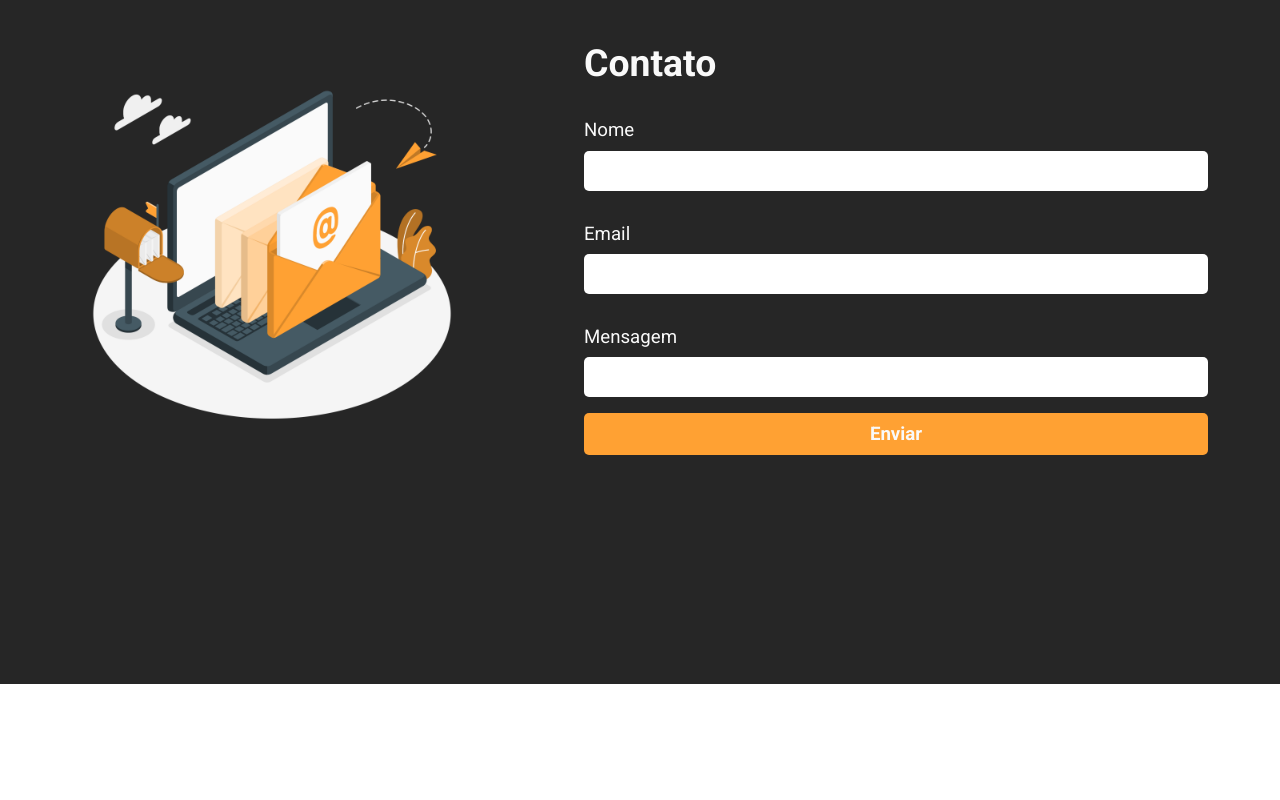
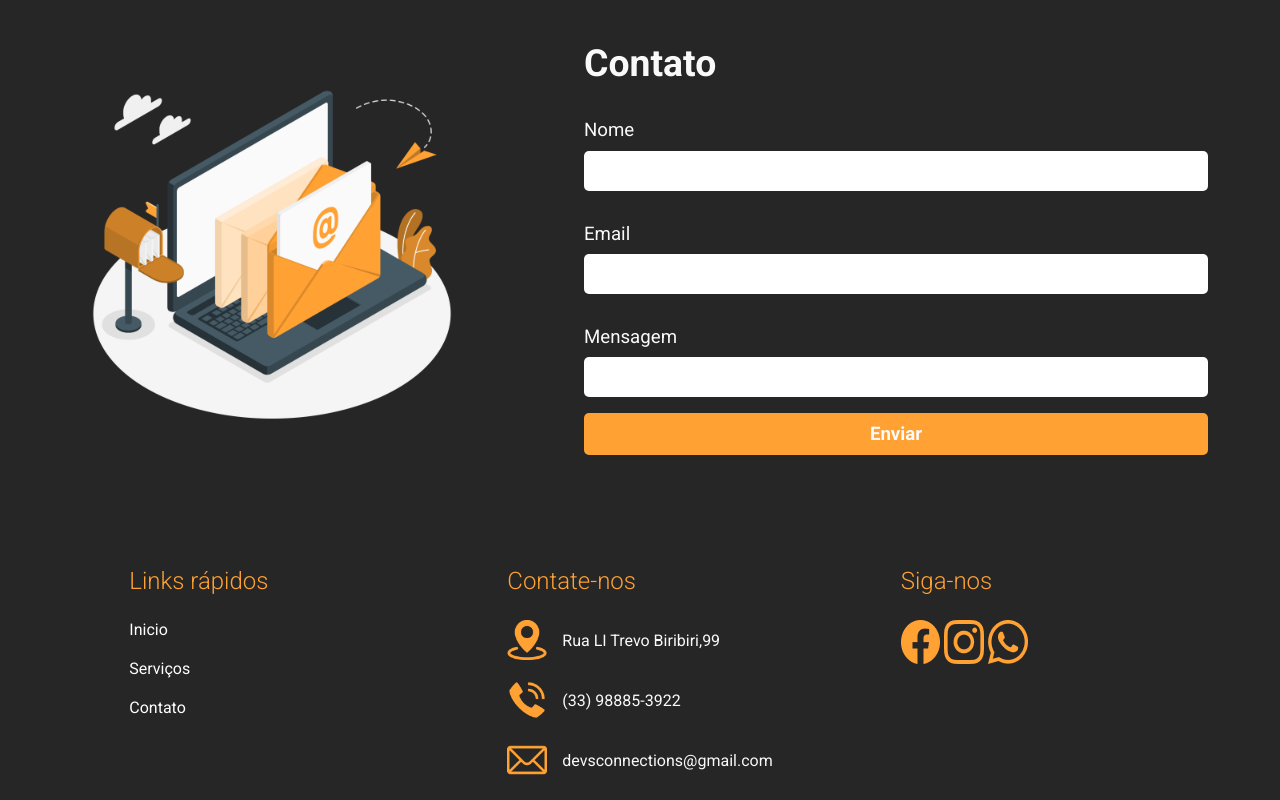
Before and after one commit to odivanmarco/Landing-Page-Concurso, a plain HTML site: page index.html in a window 1280 px wide. Shown: the part 2433-3233 px from the top of the page. Before the commit the page ends 3117 px from the top, so only its background shows below. Drawn offline with Linux system fonts and the light colour scheme.

Commit message:
Finalizando

```diff
--- a/assets/css/styles.css
+++ b/assets/css/styles.css
@@ -383,7 +383,8 @@ header{
 #contato{
     background-color: var(--primary);
     padding-top: 50px;
-    height: 100vh;
+    min-height: 80vh;
+    padding-bottom: 60px;
 }
 
 #titulo-contato{
@@ -457,50 +458,68 @@ header{
     opacity: 0.6;
 }
 
-/* Footer */
-#footer{
+/*Footer*/
+footer{
     background-color: var(--primary);
     display: flex;
+    flex-direction: row;
     flex-wrap: wrap;
-    justify-content: space-around;
-    padding-top: 30px;
-    border-width: 90%;
+    justify-content: center;
+    padding-top: 20px;
+    align-items: flex-start;
+    gap: 10%;
 }
 
-#footer h2{
-    font-size: 1.5em;
-    font-weight: 300;
+#info-contatos{
+    display: flex;
+    flex-direction: column;
+    justify-content: start;
+    align-items: flex-start;
     color: var(--text-white);
 }
 
-.footer-item{
-    width: 300px;
-    padding: 1em 5em;
+#info-contatos img{
+    width: 40px;
+    height: 40px;
+}
+
+.card-info-contatos{
     display: flex;
-    flex-direction: column;
+    flex-direction: row;
     justify-content: start;
     align-items: center;
+    gap: 15px;
+    margin-bottom: 20px;
 }
 
-.footer-item ul{
-    display: flex;
+.cards-footer{
+    min-width: 250px;
 }
 
-.footer-item ul li{
-    list-style-type: none;
-    padding-top: 1em;
+
+footer h3{
+    color: var(--secondary);
+    font-weight: 300;
+    font-size: 1.5em;
+    padding-bottom: 25px;
 }
 
-.footer-item ul li a{
+#links-rapidos ul li{
+    list-style-type: none;
+    color: white;
+    padding-bottom: 20px;
+}
+
+#links-rapidos ul li a{
     text-decoration: none;
+    color: white;
+}
+
+#links-rapidos ul li a:hover{
     color: var(--secondary);
 }
 
-#mapa-do-site{
-    display: flex;
-    flex-direction: column;
-    align-items: center;
-}
+/*Footer end*/
 
 @media screen and (max-width: 720px) {
     #menu-navbar{
--- a/index.html
+++ b/index.html
@@ -232,32 +232,42 @@
         </div>
     </section>
 
-    <!-- <section id="footer">
-
-        <div class="footer-item">
-            <h2>Mapa do site</h2>
-            <ul id="mapa-do-site">
+    <footer>
+        <div id="links-rapidos" class="cards-footer">
+            <h3>Links rápidos</h3>
+            <ul>
                 <li><a href="#inicio">Inicio</a></li>
-                <li><a href="#servicos">Servico</a></li>
-                <li><a href="#contato">contato</a></li>
-                <li><a href="#equipe">Equipe</a></li>
+                <li><a href="#servicos">Serviços</a></li>
+                <li><a href="#contato">Contato</a></li>
             </ul>
         </div>
 
-        <div class="footer-item">
-            <h2>Outra coisa</h2>
+        <div id="info-contatos" class="cards-footer">
+            <h3>Contate-nos</h3>
+            <div id="localizacao" class="card-info-contatos">
+                <img src="../Landing-Page-Concurso/assets/img/ícones/location.png" alt="">
+                <p>Rua LI Trevo Biribiri,99</p>
+            </div>
+            <div id="telefone" class="card-info-contatos">
+                <img src="../Landing-Page-Concurso/assets/img/ícones/telephone-call.png" alt="">
+                <p>(33) 98885-3922</p>
+            </div>
+            <div id="email" class="card-info-contatos">
+                <img src="../Landing-Page-Concurso/assets/img/ícones/mail.png" alt="">
+                <p>devsconnections@gmail.com</p>
+            </div>
         </div>
 
-        <div class="footer-item">
-            <h2>Siga-nos</h2>
-            <ul>
-                <li><a href="" class="rede-social-link"><img class="icone-navbar" src="../Landing-Page-Concurso/assets/img/ícones/Vector-1.png" alt="Logo Facebook"></a></li>
-                <li><a href="" class="rede-social-link"><img class="icone-navbar" src="../Landing-Page-Concurso/assets/img/ícones/Vector-2.png" alt="Logo Instagram"></a></li>
-                <li><a href="" class="rede-social-link"><img class="icone-navbar" src="../Landing-Page-Concurso/assets/img/ícones/Vector.png" alt="Logo Whatsapp"></a></li>
-            </ul>
+        <div id="redes-sociais" class="cards-footer">
+            <h3>Siga-nos</h3>
+            <div id="redes-sociais-footer">
+                <a href="" ><img class="icone-footer" src="../Landing-Page-Concurso/assets/img/ícones/Vector-1.png" alt="Logo Facebook"></a>
+                <a href="" ><img class="icone-footer" src="../Landing-Page-Concurso/assets/img/ícones/Vector-2.png" alt="Logo Instagram"></a>
+                <a href="" ><img class="icone-footer" src="../Landing-Page-Concurso/assets/img/ícones/Vector.png" alt="Logo Whatsapp"></a>
+            </div>
         </div>
 
-    </section> -->
+    </footer>
 
     <script src="../Landing-Page-Concurso/assets/js/scripts.js"></script>
 </body>
```
Also changed, not shown: assets/img/ícones/location.png (added), assets/img/ícones/mail.png (added), assets/img/ícones/telephone-call.png (added).
